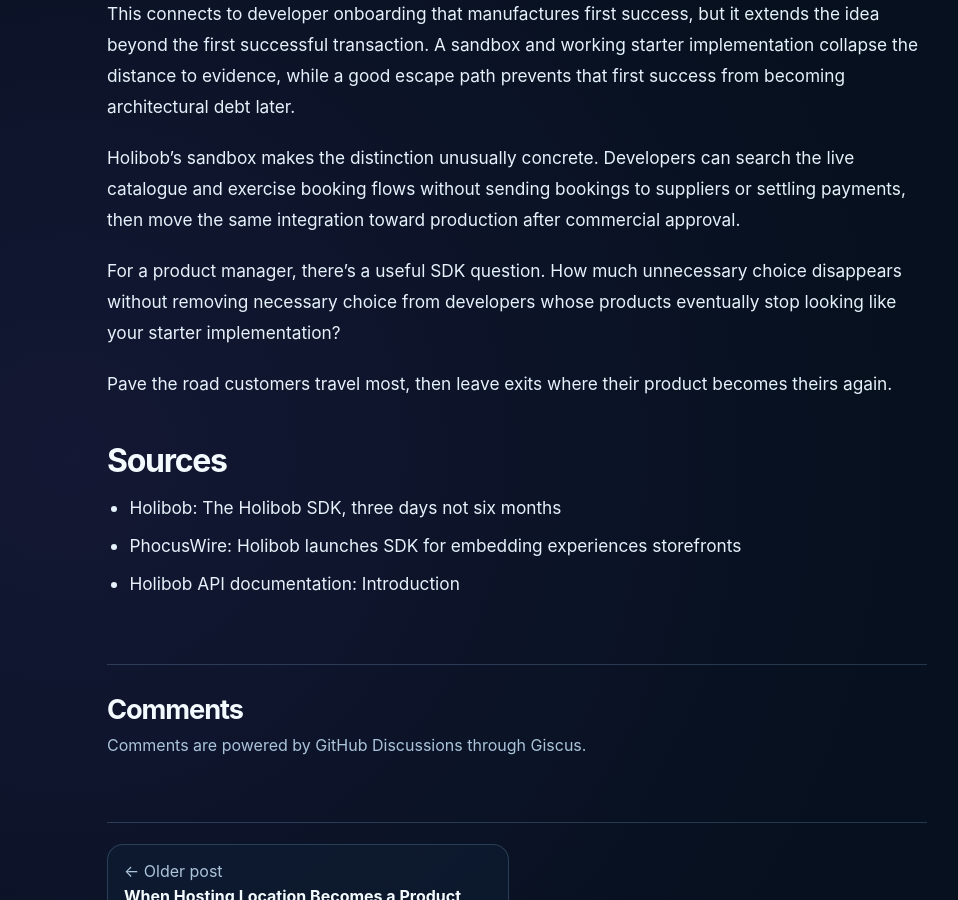
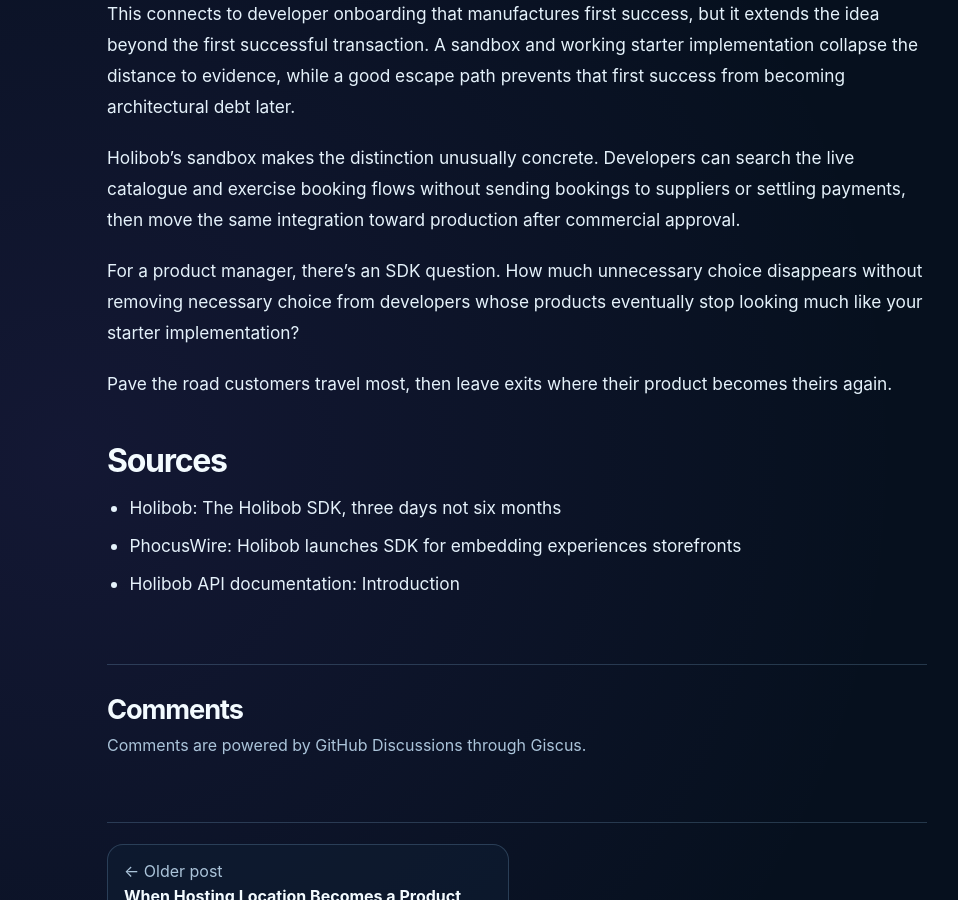
Before and after one commit to christophermitchell012/mitchellcoinc, a Jekyll site: the page built from _posts/2026-09-24-sdk-product-strategy-paved-road-with-exits.md, in a window 1280 px wide and 900 px high, scrolled down 2317 px. Shown: the whole window, without its empty margins (123-1081 px from the left). Built offline with Jekyll 4.4.1, drawn with Linux system fonts in a browser that asks for light colours; comment, search, counter and statistics services are not loaded.

Commit message:
Tune SDK post sentence rhythm

```diff
--- a/_posts/2026-09-24-sdk-product-strategy-paved-road-with-exits.md
+++ b/_posts/2026-09-24-sdk-product-strategy-paved-road-with-exits.md
@@ -39,7 +39,7 @@
 
 Holibob's sandbox makes the distinction unusually concrete. Developers can search the live catalogue and exercise booking flows without sending bookings to suppliers or settling payments, then move the same integration toward production after commercial approval.
 
-For a product manager, there's a useful SDK question. How much unnecessary choice disappears without removing necessary choice from developers whose products eventually stop looking like your starter implementation?
+For a product manager, there's an SDK question. How much unnecessary choice disappears without removing necessary choice from developers whose products eventually stop looking much like your starter implementation?
 
 Pave the road customers travel most, then leave exits where their product becomes theirs again.
 
```
